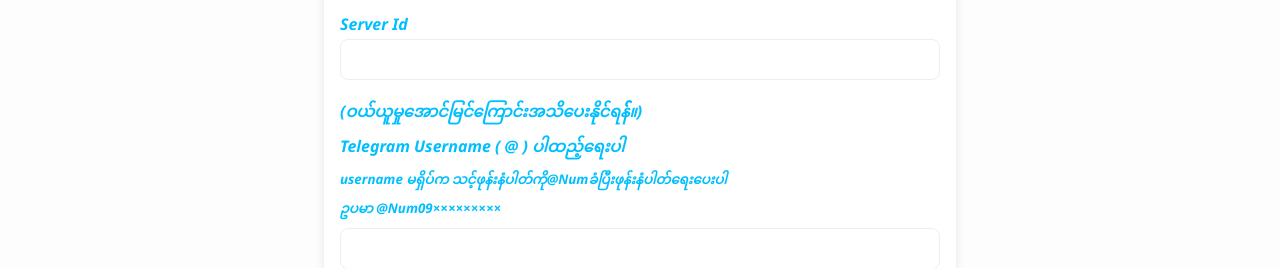
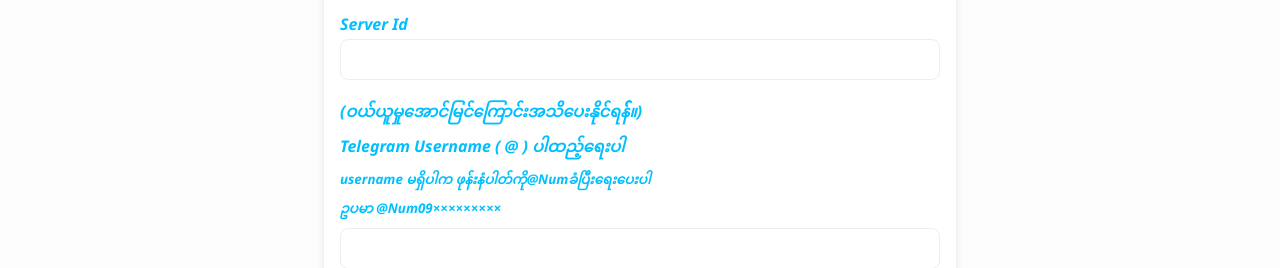
Before and after one commit to mozii246/mlbb-shop, a plain HTML site: page index.html in a window 1280 px wide. Shown: the part 900-1168 px from the top of the page. Drawn offline with Linux system fonts and the light colour scheme.

Commit message:
Update index.html

```diff
--- a/index.html
+++ b/index.html
@@ -260,7 +260,7 @@
 
       (ဝယ်ယူမှုအောင်မြင်ကြောင်းအသိပေးနိုင်ရန််။)
 </br>
- Telegram Username ( @ ) ပါထည့်ရေးပါ </br> <small>username မရှိပ်က သင့်ဖုန်းနံပါတ်ကို@Numခံပြီးဖုန်းနံပါတ်ရေးပေးပါ </small>
+ Telegram Username ( @ ) ပါထည့်ရေးပါ </br> <small>username မရှိပါက ဖုန်းနံပါတ်ကို@Numခံပြီးရေးပေးပါ </small>
       </br> <small>ဥပမာ @Num09××××××××× </small>
 
 
```
